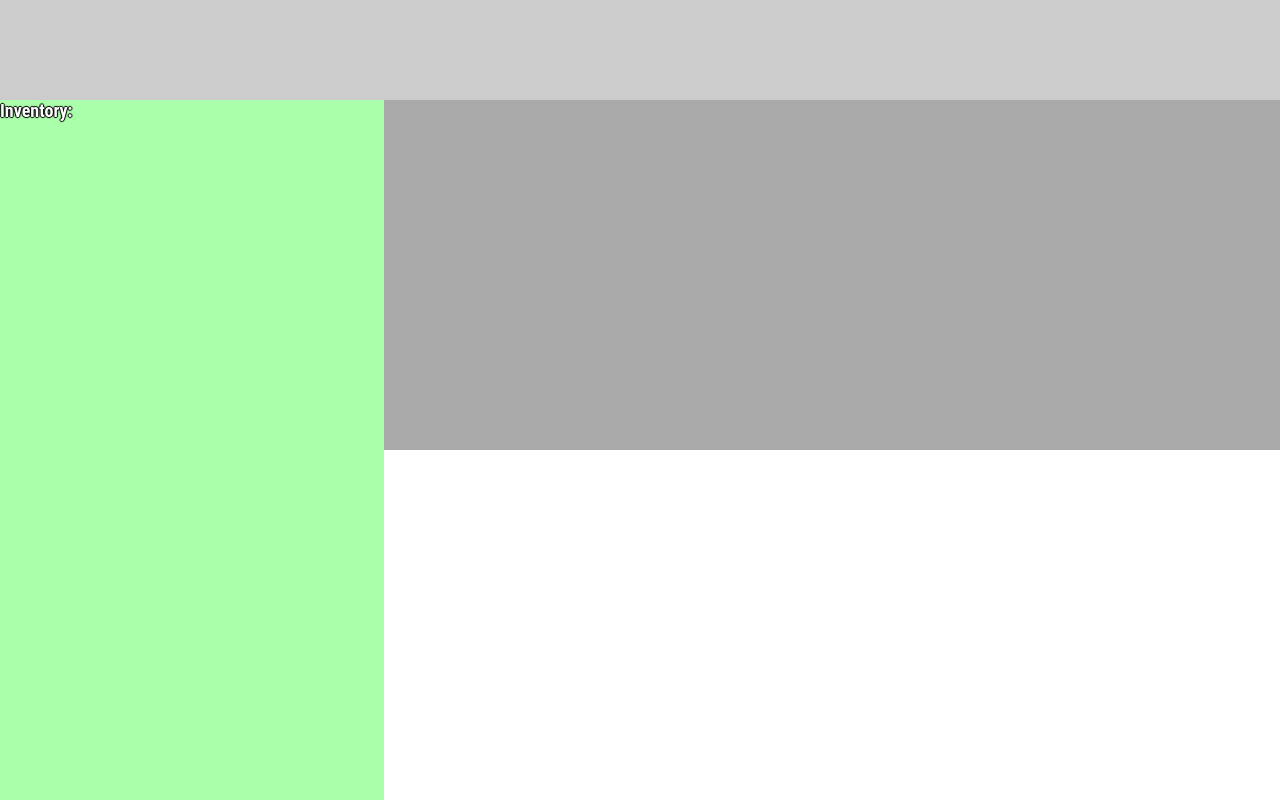
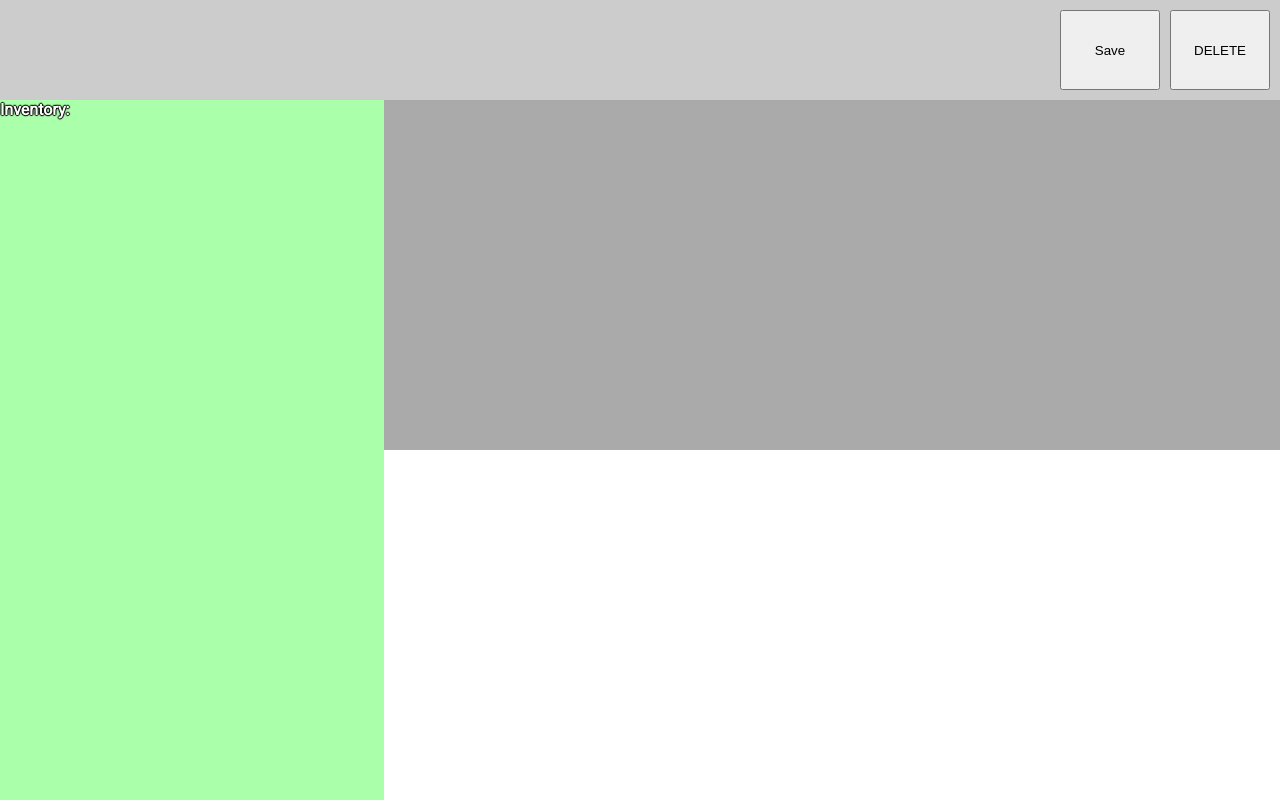
Before and after one commit to plirof/OSTM2, a plain HTML site: page index.html in a window 1280 px wide. Drawn offline with Linux system fonts and the light colour scheme.

Commit message:
Save real data; only player for now

```diff
--- a/index.html
+++ b/index.html
@@ -2,7 +2,10 @@
     <title>OSTM-2</title>
 </head>
 <body>
-    <div id="game-header"></div>
+    <div id="game-header">
+        <button id="save-button">Save</button>
+        <button id="save-clear-button">DELETE</button>
+    </div>
     <div id="game-body">
         <div id="column-1" class="column">
             <div id="stat-screen" class="screen">
@@ -17,6 +20,7 @@
         </div>
     </div>
 
-    <link rel="stylesheet" type="text/css" href="style.css" />
+    <link type="text/css" rel="stylesheet" href="http://fonts.googleapis.com/css?family=Roboto">
+    <link type="text/css" rel="stylesheet" href="style.css" />
     <script type="text/javascript" src="script.js"></script>
 </body>
--- a/style.css
+++ b/style.css
@@ -3,8 +3,8 @@ html {
     -webkit-user-select: none;
     -webkit-user-drag: none;
 
-    font-family: 'Roboto Condensed', sans-serif;
-    font-size: 18px;
+    font-family: 'Roboto', sans-serif;
+    font-size: 16px;
     font-weight: bold;
     color: #ffffff;
     text-shadow:
@@ -79,3 +79,18 @@ div {
         0 1px 1px #000000,
         0 -1px 1px #000000;
 }
+
+#save-button {
+    position: absolute;
+    min-width: 100px;
+    min-height: 80px;
+    top: 10px;
+    right: 120px;
+}
+#save-clear-button {
+    position: absolute;
+    min-width: 100px;
+    min-height: 80px;
+    top: 10px;
+    right: 10px;
+}
```
Also changed, not shown: 7 other files.
